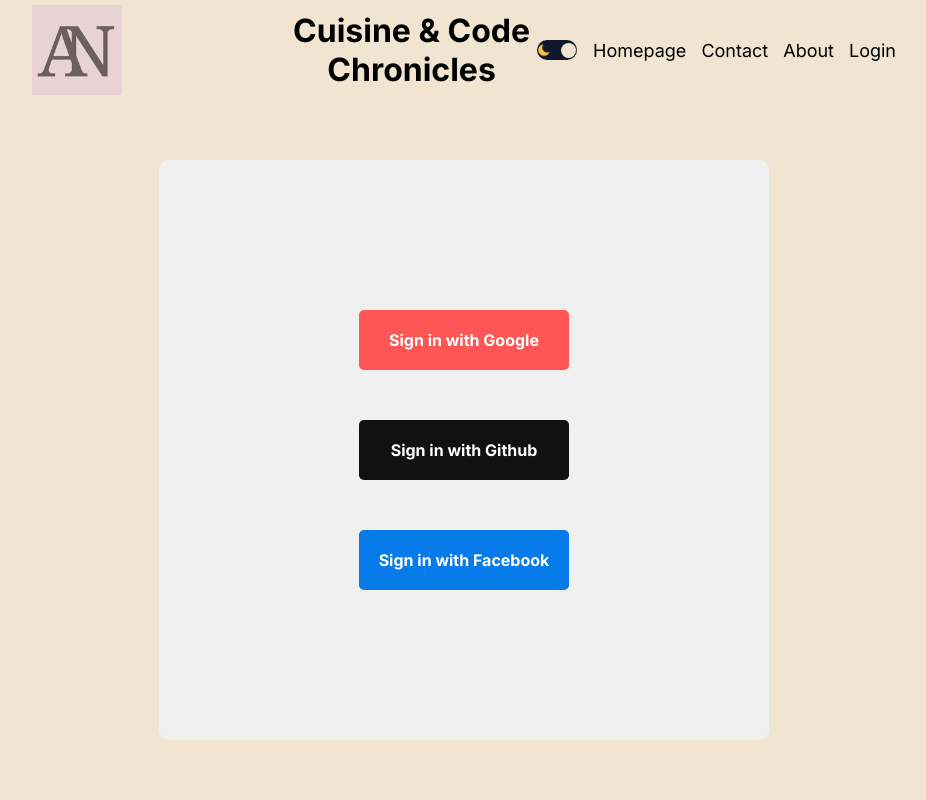
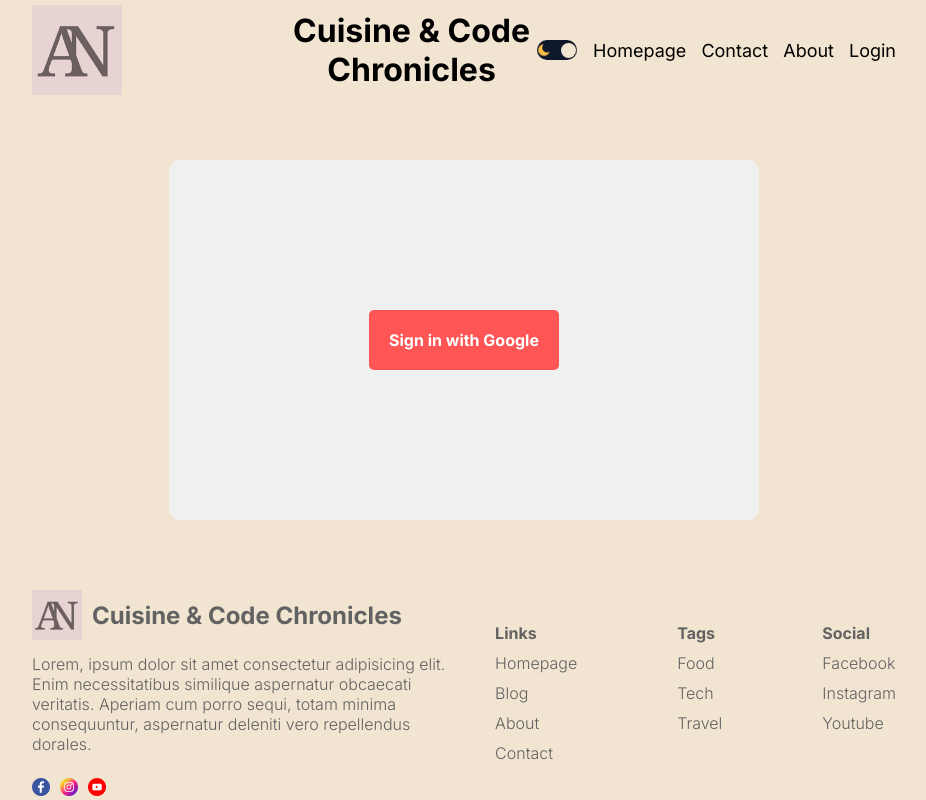
Before and after one commit to Achala-Nayak/Cuisine-Code-Chronicles, a Next.js app: page /login in a window 1280 px wide. Shown: the top 800 px of the page, without its empty margins (176-1102 px from the left). Built offline with nearby package versions, Linux system fonts and the light colour scheme; no server answers.

Commit message:
Updated login-Achala Nayak

```diff
--- a/src/app/login/page.jsx
+++ b/src/app/login/page.jsx
@@ -22,8 +22,6 @@
         <div className={styles.socialButton} onClick={() => signIn("google")}>
           Sign in with Google
         </div>
-        <div className={styles.socialButton}>Sign in with Github</div>
-        <div className={styles.socialButton}>Sign in with Facebook</div>
       </div>
     </div>
   );
```
